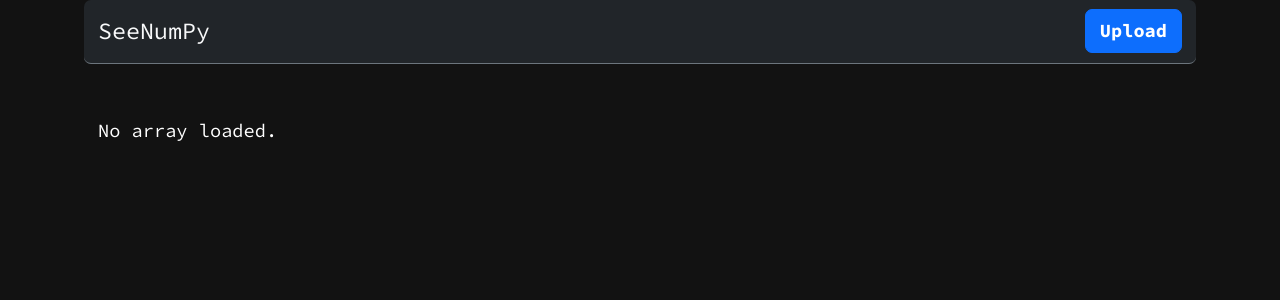
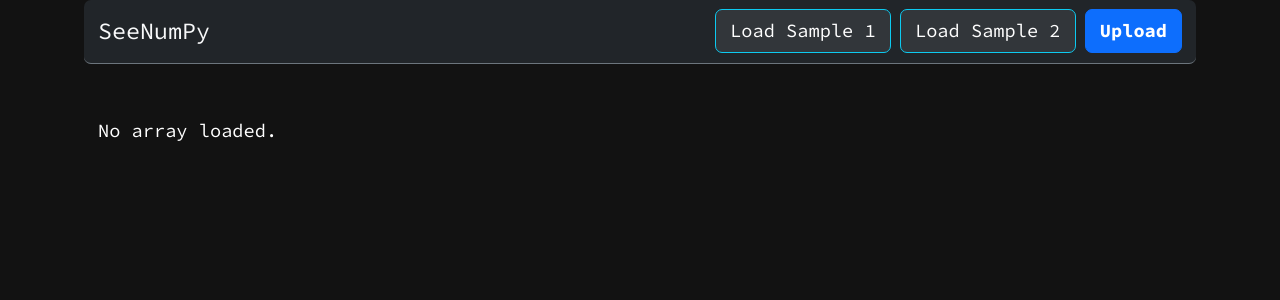
Before and after one commit to wayfinderza/see_numpy, a Flask app: page / in a window 1280 px wide. Shown: the top 300 px of the page. Run offline with Flask 3, Linux system fonts and the light colour scheme; some libraries are stand-ins or nearby versions.

Commit message:
Loading of samples done.

```diff
--- a/app.py
+++ b/app.py
@@ -1,17 +1,15 @@
 import os
 import numpy as np
-from flask import Flask, request, redirect, url_for, render_template, flash
+from flask import Flask, request, redirect, url_for, render_template, flash, jsonify
+# Adjust the import to match your folder structure
 from utils.file_processing import load_npz_file, validate_npz_file
 
-# Create the Flask app
 app = Flask(__name__)
+app.secret_key = "supersecretkey"
 
-# Set upload folder (adjust path as needed)
 UPLOAD_FOLDER = "uploads"
+SAMPLES_FOLDER = os.path.join(app.root_path, "static", "samples")
 app.config["UPLOAD_FOLDER"] = UPLOAD_FOLDER
-app.secret_key = "supersecretkey"  # For flash messages
-
-# Ensure the upload folder exists
 os.makedirs(UPLOAD_FOLDER, exist_ok=True)
 
 @app.route("/")
@@ -25,24 +23,22 @@ def upload_file():
         return redirect(url_for("home"))
 
     file = request.files["file"]
-
     if file.filename == "":
         flash("No selected file")
         return redirect(url_for("home"))
 
     if file and file.filename.endswith(".npz"):
-        file_path = os.path.join(app.config["UPLOAD_FOLDER"], "array.npz")  # Static file name
-
+        file_path = os.path.join(app.config["UPLOAD_FOLDER"], "array.npz")
         try:
             file.save(file_path)
 
-            # **NEW: Validate the file before loading**
+            # Validate
             is_valid, error_message = validate_npz_file(file_path)
             if not is_valid:
                 flash(error_message)
                 return redirect(url_for("home"))
 
-            # Load the file only if validation passes
+            # Parse
             arrays = load_npz_file(file_path)
 
             flash("File uploaded successfully!")
@@ -53,8 +49,41 @@ def upload_file():
             return redirect(url_for("home"))
     else:
         flash("Invalid file type. Please upload a valid .npz file.")
+    return redirect(url_for("home"))
 
-    return redirect(url_for("home"))
+@app.route("/load_sample/<sample_id>", methods=["GET"])
+def load_sample(sample_id):
+    """
+    Loads a sample NPZ file and processes it just like an uploaded file.
+    """
+    sample_file = f"sample{sample_id}.npz"
+    sample_path = os.path.join(SAMPLES_FOLDER, sample_file)
+
+    if not os.path.exists(sample_path):
+        flash("Sample file not found.")
+        return redirect(url_for("home"))
+
+    upload_path = os.path.join(app.config["UPLOAD_FOLDER"], "array.npz")
+    try:
+        # Copy sample file to uploads directory
+        with open(sample_path, "rb") as src, open(upload_path, "wb") as dst:
+            dst.write(src.read())
+
+        # Validate the copied sample file
+        is_valid, error_message = validate_npz_file(upload_path)
+        if not is_valid:
+            flash(error_message)
+            return redirect(url_for("home"))
+
+        # Parse the arrays using existing logic
+        arrays = load_npz_file(upload_path)
+
+        flash(f"Sample {sample_id} loaded successfully!")
+        return render_template("index.html", arrays=arrays)
+
+    except Exception as e:
+        flash(f"Error loading sample: {e}")
+        return redirect(url_for("home"))
 
 if __name__ == "__main__":
     app.run(debug=True)
--- a/static/css/dark-theme.css
+++ b/static/css/dark-theme.css
@@ -111,6 +111,7 @@ tr[data-level="3"] td:nth-child(2) {
 
 .btn {
     background-color: var(--lighter-color);
+    color: #fff;
 }
 
 .list-group-item {
--- a/static/js/script.js
+++ b/static/js/script.js
@@ -1,6 +1,27 @@
 document.addEventListener("DOMContentLoaded", function () {
     const expandButton = document.getElementById("expand-btn");
     const collapseButton = document.getElementById("collapse-btn");
+    const btnLoadSample1 = document.getElementById("btnLoadSample1");
+    const btnLoadSample2 = document.getElementById("btnLoadSample2");
+
+    // Function to trigger sample loading via form submission
+    function loadSample(sampleId) {
+        const form = document.createElement("form");
+        form.method = "GET";
+        form.action = `/load_sample/${sampleId}`;
+        document.body.appendChild(form);
+        form.submit();
+    }
+
+    // Handler for Sample 1
+    btnLoadSample1.addEventListener("click", () => {
+        loadSample(1);
+    });
+
+    // Handler for Sample 2
+    btnLoadSample2.addEventListener("click", () => {
+        loadSample(2);
+    });
 
     let currentLevel = 0; // Tracks the currently expanded level
     let maxLevel = getMaxLevel(); // Get the max depth from the table
@@ -84,7 +105,4 @@ document.addEventListener("DOMContentLoaded", function () {
     toastElements.forEach(toast => {
         new bootstrap.Toast(toast).show();
     });
-
-    // Expand all rows on page load
-    //window.expandAll();
 });
--- a/templates/nav.html
+++ b/templates/nav.html
@@ -2,12 +2,28 @@
     <div class="container-fluid">
         <!-- App Name -->
         <a class="navbar-brand" href="{{ url_for('home') }}">SeeNumPy</a>
-        <button class="navbar-toggler" type="button" data-bs-toggle="collapse" data-bs-target="#navbarsExample04" aria-controls="navbarsExample04" aria-expanded="false" aria-label="Toggle navigation">
+        <button class="navbar-toggler" type="button" data-bs-toggle="collapse"
+                data-bs-target="#navbarsExample04" aria-controls="navbarsExample04"
+                aria-expanded="false" aria-label="Toggle navigation">
             <span class="navbar-toggler-icon"></span>
         </button>
+
+        <!-- Navbar Buttons -->
         <div class="collapse navbar-collapse" id="navbarsExample04">
+            <!-- Load Sample 1 -->
+            <button class="btn btn-info ms-auto me-2" id="btnLoadSample1">
+                Load Sample 1
+            </button>
+
+            <!-- Load Sample 2 -->
+            <button class="btn btn-info me-2" id="btnLoadSample2">
+                Load Sample 2
+            </button>
+
             <!-- Upload Button -->
-            <button class="btn btn-primary ms-auto" data-bs-toggle="modal" data-bs-target="#uploadModal">Upload</button>
+            <button class="btn btn-primary" data-bs-toggle="modal" data-bs-target="#uploadModal">
+                Upload
+            </button>
         </div>
     </div>
 </nav>
```
Also changed, not shown: generate_sample_files.py (+14 -57 lines), generate_test_files.py (added, +64 -0 lines), 2 other files.
